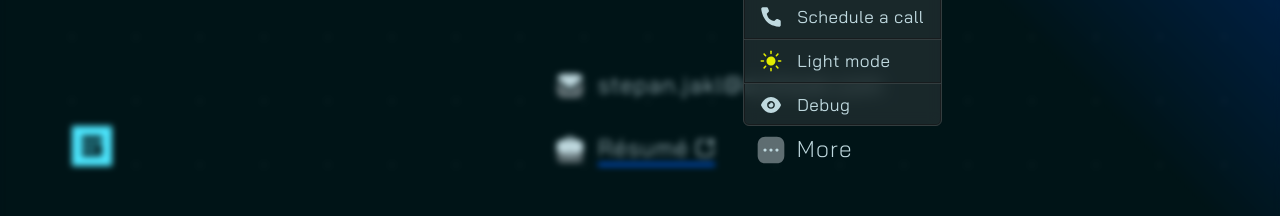
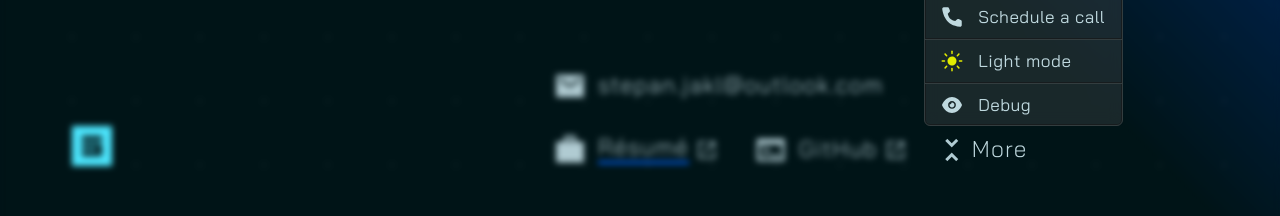
Before and after one commit to stepanjakl/stepanjakl.github.io, a plain HTML site: page index.html in a window 1280 px wide. Both pictures are taken after a click on the link "Open dropdown menu". Shown: the part 531-747 px from the top of the page. Drawn offline with nearby package versions, Linux system fonts and the light colour scheme.

Commit message:
add sharp icons

```diff
--- a/index.html
+++ b/index.html
@@ -5,7 +5,7 @@
     <title>Štěpán Jákl | Front-end web developer & interface designer</title>
     <meta charset="UTF-8"/>
     <meta name="description"
-          content="Experienced and detail-oriented user interface engineer who specializes in crafting intuitive digital solutions. Committed to producing high-quality results for projects with realistic and exciting propositions and tangible outcomes.">
+          content="Experienced and detail-oriented user interface engineer who specializes in crafting intuitive digital solutions. Committed to producing high-quality results for projects with realistic and exciting propositions and tangible outcomes. Equally dedicated to code and design.">
     <meta http-equiv="x-ua-compatible" content="ie=edge"/>
     <meta name="color-scheme" content="dark light">
     <!-- Viewport -->
@@ -26,6 +26,8 @@
     <!-- Styles -->
     <link rel="stylesheet" href="reset.css">
     <link rel="stylesheet" href="style.css">
+    <link rel="stylesheet"
+          href="https://fonts.googleapis.com/css2?family=Material+Symbols+Sharp:opsz,wght,FILL,GRAD@20..48,100..700,0..1,-50..200"/>
     <!-- Panelbear Analytics -->
     <script async src="https://cdn.panelbear.com/analytics.js?site=3Wx7jYhrVYN"></script>
     <script>
@@ -74,6 +76,7 @@
                                     <span>
                                         Experienced and detail-oriented user interface engineer who specializes in crafting intuitive digital solutions.
                                         Committed to producing high-quality results for projects with realistic and exciting propositions and tangible outcomes.
+                                        Equally dedicated to code and design.
                                         <!-- Built with devotion to code and design. -->
                                         <!-- I make complete solutions - from initial research and proposal, to a functional prototype and final app deployment; or I can take on a crucial role within your team. -->
                                     </span>
@@ -189,14 +192,15 @@
                                  onmousedown="window.prompt('Copy to the clipboard: `Cmd/Ctrl + C` and then press `Enter`', 'stepan.jakl@outlook.com')"
                                  onkeydown="window.prompt('Copy to the clipboard: `Cmd/Ctrl + C` and then press `Enter`', 'stepan.jakl@outlook.com')"
                                  tabindex="0" aria-label="Contact me via email">
-                                <svg width="32" height="32" viewBox="0 0 32 32" fill="none"
+                                <!-- <svg width="32" height="32" viewBox="0 0 32 32" fill="none"
                                      xmlns="http://www.w3.org/2000/svg">
                                     <path d="M29.3337 21.2536C29.3337 24.9736 26.347 27.9869 22.627 28.0003H22.6137H9.40033C5.69366 28.0003 2.66699 25.0003 2.66699 21.2803V21.2669C2.66699 21.2669 2.67499 15.3656 2.68566 12.3976C2.68699 11.8403 3.32699 11.5283 3.76299 11.8749C6.93099 14.3883 12.5963 18.9709 12.667 19.0309C13.6137 19.7896 14.8137 20.2176 16.0403 20.2176C17.267 20.2176 18.467 19.7896 19.4137 19.0163C19.4843 18.9696 25.023 14.5243 28.239 11.9696C28.6763 11.6216 29.319 11.9336 29.3203 12.4896C29.3337 15.4349 29.3337 21.2536 29.3337 21.2536Z"
                                           fill="var(--icon-bg)"/>
                                     <path d="M28.6342 7.56478C27.4795 5.38878 25.2075 3.99945 22.7062 3.99945H9.39952C6.89819 3.99945 4.62619 5.38878 3.47152 7.56478C3.21285 8.05145 3.33552 8.65812 3.76619 9.00212L13.6662 16.9208C14.3595 17.4808 15.1995 17.7594 16.0395 17.7594C16.0449 17.7594 16.0489 17.7594 16.0529 17.7594C16.0569 17.7594 16.0622 17.7594 16.0662 17.7594C16.9062 17.7594 17.7462 17.4808 18.4395 16.9208L28.3395 9.00212C28.7702 8.65812 28.8929 8.05145 28.6342 7.56478Z"
                                           fill="var(--icon-fg)"/>
-                                </svg>
-                                <span>stepan.jakl@outlook.com</span>
+                                </svg> -->
+                                <span class="material-symbols-sharp">mail</span>
+                                <span class="label">stepan.jakl@outlook.com</span>
                                 <div class="tooltip__content" style="margin-bottom: 5px">
                                     <span><u>Contact</u> me via email</span>
                                 </div>
@@ -206,8 +210,8 @@
                         <div class="links">
 
                             <a href="https://www.linkedin.com/in/stepanjakl" target="_blank"
-                               aria-label="Read my résumé on LinkedIn" rel="noreferrer">
-                                <svg width="32" height="32" viewBox="0 0 32 32" fill="none"
+                               aria-label="Read my résumé on LinkedIn" rel="noreferrer" class="resume tooltip tooltip-bottom">
+                                <!-- <svg width="32" height="32" viewBox="0 0 32 32" fill="none"
                                      xmlns="http://www.w3.org/2000/svg">
                                     <path d="M2.66699 14.7714C2.73366 17.8887 2.92033 23.2207 2.94699 23.8087C3.04166 25.066 3.52299 26.3367 4.27233 27.2327C5.31499 28.49 6.59899 29.0514 8.38966 29.0514C10.8643 29.0647 13.5923 29.0647 16.2417 29.0647C18.9017 29.0647 21.483 29.0647 23.663 29.0514C25.4283 29.0514 26.7523 28.4754 27.7817 27.2327C28.531 26.3367 29.0123 25.0527 29.0803 23.8087C29.107 23.314 29.2403 17.526 29.3203 14.7714H2.66699Z"
                                           fill="var(--icon-bg)"/>
@@ -216,10 +220,10 @@
                                     <path fill-rule="evenodd" clip-rule="evenodd"
                                           d="M13.615 19.4086C13.4817 19.8926 13.0163 20.2019 12.5123 20.1352C9.11099 19.6606 5.86033 18.4539 3.11633 16.6419C2.83499 16.4579 2.66699 16.1432 2.66699 15.8072V11.1859C2.66699 8.3859 4.94966 6.10857 7.75633 6.10857H10.379C10.6297 4.17257 12.2697 2.66724 14.2723 2.66724H17.715C19.7163 2.66724 21.3577 4.17257 21.6083 6.10857H24.2443C27.043 6.10857 29.3203 8.3859 29.3203 11.1859V15.8072C29.3203 16.1432 29.151 16.4566 28.8723 16.6419C26.123 18.4619 22.859 19.6739 19.435 20.1472C19.3883 20.1539 19.343 20.1566 19.2977 20.1566C18.8457 20.1566 18.4417 19.8512 18.3283 19.4032C18.059 18.3419 17.095 17.5992 15.987 17.5992C14.8643 17.5992 13.911 18.3259 13.615 19.4086ZM17.7149 4.66724H14.2723C13.3749 4.66724 12.6256 5.28057 12.4016 6.10857H19.5843C19.3603 5.28057 18.6109 4.66724 17.7149 4.66724Z"
                                           fill="var(--icon-fg)"/>
-                                </svg>
-                                <span class="tooltip tooltip-bottom">
-                                    <span>Résumé</span>
-                                    <svg width="20" height="20" viewBox="0 0 20 20" fill="none"
+                                </svg> -->
+                                <span class="material-symbols-sharp">work</span>
+                                <span class="label">Résumé</span>
+                                <!-- <svg width="20" height="20" viewBox="0 0 20 20" fill="none"
                                      xmlns="http://www.w3.org/2000/svg">
                                     <path d="M9.43832 2.15332H6.32249C3.75999 2.15332 2.15332 3.96749 2.15332 6.53582V13.4642C2.15332 16.0325 3.75249 17.8467 6.32249 17.8467H13.6758C16.2467 17.8467 17.8458 16.0325 17.8458 13.4642V10.1075"
                                           stroke="var(--text-2)" stroke-width="1.5" stroke-linecap="round"
@@ -227,11 +231,18 @@
                                     <path d="M17.8457 2.15332L13.0303 6.96872M17.8457 2.15332L13.4194 2.16257M17.8457 2.15332L17.8364 6.57963"
                                           stroke="var(--text-2)" stroke-width="1.5" stroke-linecap="round"
                                           stroke-linejoin="round"/>
-                                    </svg>
+                                </svg> -->
+                                <span class="material-symbols-sharp secondary">open_in_new</span>
                                 <span class="tooltip__content" style="margin-top: 13px">
                                     <span><u>Browse</u> my LinkedIn profile</span>
                                 </span>
-                                </span>
+                            </a>
+
+                            <a href="https://github.com/stepanjakl" target="_blank"
+                               aria-label="Visit my profile on GitHub" rel="noreferrer" class="github">
+                                <span class="material-symbols-sharp">terminal</span>
+                                <span class="label">GitHub</span>
+                                <span class="material-symbols-sharp secondary">open_in_new</span>
                             </a>
 
                             <!-- <a href="portfolio.html" target="_blank" aria-label="Portfolio - Figma board" rel="noreferrer" class="tooltip tooltip-bottom" onclick="return false;" style="transition: filter 400ms linear; cursor: not-allowed;">
@@ -289,7 +300,7 @@
                                         <span>Light mode</span>
                                     </label>
                                     <label for="mode" class="dark" tabindex="0">
-                                        <svg width="24" height="24" viewBox="0 0 24 24" fill="#580063"
+                                        <svg width="24" height="24" viewBox="0 0 24 24" fill="currentColor"
                                              xmlns="http://www.w3.org/2000/svg">
                                             <path d="M11.2352 2.25C11.1913 2.25007 11.1475 2.25398 11.1042 2.2617C8.71607 2.68589 6.56931 3.97876 5.07747 5.89129C3.58562 7.80382 2.85422 10.2007 3.02414 12.6203C3.19406 15.0399 4.25328 17.3111 5.99779 18.9963C7.74229 20.6816 10.0487 21.6617 12.4727 21.748C12.5958 21.7525 12.7188 21.748 12.8409 21.748C14.415 21.7488 15.9662 21.3706 17.3632 20.6454C18.7603 19.9201 19.9622 18.8691 20.8674 17.5813C20.9408 17.4703 20.9836 17.3419 20.9916 17.2091C20.9995 17.0763 20.9724 16.9438 20.9128 16.8248C20.8532 16.7058 20.7634 16.6047 20.6523 16.5315C20.5412 16.4583 20.4127 16.4157 20.2799 16.408C18.7815 16.2765 17.3335 15.8023 16.0476 15.0219C14.7618 14.2416 13.6726 13.176 12.8643 11.9076C12.0559 10.6391 11.5501 9.20177 11.3859 7.70665C11.2216 6.21153 11.4034 4.69867 11.9171 3.285C11.9608 3.1719 11.9769 3.04999 11.9639 2.92942C11.951 2.80886 11.9094 2.69314 11.8427 2.59188C11.776 2.49063 11.6861 2.40678 11.5804 2.34731C11.4747 2.28784 11.3564 2.25448 11.2352 2.25V2.25Z"/>
                                         </svg>
@@ -310,15 +321,17 @@
                                     </label>
                                 </span>
                                 <span class="menu__button">
-                                    <svg width="32" height="32" viewBox="0 0 32 32" fill="none"
+                                    <!-- <svg width="32" height="32" viewBox="0 0 32 32" fill="none"
                                          xmlns="http://www.w3.org/2000/svg">
                                         <path d="M21.787 2.6664H10.227C5.70699 2.6664 2.66699 5.83974 2.66699 10.5597V21.4531C2.66699 26.1597 5.70699 29.3331 10.227 29.3331H21.787C26.307 29.3331 29.3337 26.1597 29.3337 21.4531V10.5597C29.3337 5.83974 26.307 2.6664 21.787 2.6664Z"
                                               fill="var(--icon-bg)"/>
                                         <path fill-rule="evenodd" clip-rule="evenodd"
                                               d="M10.028 14.4047C9.14666 14.4047 8.43066 15.1207 8.43066 15.9993C8.43066 16.8793 9.14666 17.5967 10.028 17.5967C10.9093 17.5967 11.6253 16.8793 11.6253 15.9993C11.6253 15.1207 10.9093 14.4047 10.028 14.4047ZM15.9998 14.4047C15.1185 14.4047 14.4025 15.1207 14.4025 15.9993C14.4025 16.8793 15.1185 17.5967 15.9998 17.5967C16.8811 17.5967 17.5971 16.8793 17.5971 15.9993C17.5971 15.1207 16.8811 14.4047 15.9998 14.4047ZM20.3755 15.9993C20.3755 15.1207 21.0915 14.4047 21.9728 14.4047C22.8542 14.4047 23.5702 15.1207 23.5702 15.9993C23.5702 16.8793 22.8542 17.5967 21.9728 17.5967C21.0915 17.5967 20.3755 16.8793 20.3755 15.9993Z"
                                               fill="var(--icon-fg)"/>
-                                    </svg>
-                                    <span>More</span>
+                                    </svg> -->
+                                    <span class="material-symbols-sharp open">unfold_more</span>
+                                    <span class="material-symbols-sharp close">unfold_less</span>
+                                    <span class="label">More</span>
                                 </span>
                                 <div class="underlay underlay-menu"></div>
                             </div>
--- a/style.css
+++ b/style.css
@@ -1,6 +1,7 @@
 /* Colour palette: https://www.hsluv.org/ */
 /* Font sizing: https://seek-oss.github.io/capsize/ */
 /* SVG animation: https://shapeshifter.design/ */
+/* Icons: https://fonts.google.com/icons?icon.style=Sharp */
 
 :root {
 	/* 210, 100, 5 */
@@ -81,6 +82,8 @@
 	--cyan-quarter-50: #697a7e;
 	/* 210, 25, 55 */
 	--cyan-quarter-55: #74878c;
+	/* 210, 25, 60 */
+	--cyan-quarter-60: #809499;
 	/* 210, 25, 65 */
 	--cyan-quarter-65: #8BA2A7;
 	/* 210, 25, 70 */
@@ -120,6 +123,9 @@
 
 	/* 125, 100, 85 */
 	--green: #49f400;
+
+	/* 300, 100, 25 */
+	--navy: #6b0076;
 
 	--width-xs: 480px;
 	--width-sm: 640px;
@@ -246,6 +252,7 @@ body, html {
 	--text-3: var(--cyan-quarter-65);
 	--highlight: var(--blue-full-45);
 
+	--icon: var(--cyan-quarter-80);
 	--icon-bg: var(--cyan-quarter-45);
 	--icon-fg: var(--cyan-quarter-85);
 
@@ -289,6 +296,7 @@ body, html {
 	--text-3: var(--cyan-quarter-65);
 	--highlight: var(--blue-full-45);
 
+	--icon: var(--cyan-quarter-60);
 	--icon-bg: var(--cyan-quarter-75);
 	--icon-fg: var(--cyan-quarter-45);
 
@@ -587,23 +595,23 @@ svg * {
 	align-items: center;
 }
 
-.intro__content .email .email__wrapper > span {
+.intro__content .email .email__wrapper > span.label {
 	color: var(--text-2);
 	margin-left: 12px;
-	margin-right: 24px;
+	/*margin-right: 24px;*/
 	font-size: 22.8571px;
 	line-height: 16px;
 	font-weight: 300;
 	letter-spacing: 1.25px;
 }
 
-.intro__content .email .email__wrapper > span::before {
+.intro__content .email .email__wrapper > span.label::before {
 	content: "";
 	margin-bottom: -0.025em;
 	display: table;
 }
 
-.intro__content .email .email__wrapper > span::after {
+.intro__content .email .email__wrapper > span.label::after {
 	content: "";
 	margin-top: 0.025em;
 	display: table;
@@ -620,10 +628,14 @@ svg * {
 	display: flex;
 	flex-direction: row;
 	align-items: center;
-	margin-right: 40px;
+	margin-right: 28px;
 }
 
-.intro__content .links > a > span {
+.intro__content .links > a.resume {
+	margin-right: 36px;
+}
+
+.intro__content .links > a span.label {
 	color: var(--text-2);
 	margin-left: 12px;
 	font-size: 22.8571px;
@@ -631,27 +643,33 @@ svg * {
 	font-weight: 300;
 	letter-spacing: 1.25px;
 	border-bottom: solid 3px var(--highlight);
-	padding-bottom: 5px;
+	padding-bottom: 6px;
 	padding-top: 3px;
 	display: flex;
 	flex-direction: row;
 	align-items: center;
 }
 
-.intro__content .links > a > span::before {
+.intro__content .links > a span.label::before {
 	content: "";
 	margin-bottom: -0.025em;
 	display: table;
 }
 
-.intro__content .links > a > span::after {
+.intro__content .links > a span.label::after {
 	content: "";
 	margin-top: 0.025em;
 	display: table;
 }
 
-.intro__content .links > a > span > svg {
+.intro__content .links > a.github span.label {
+	border-bottom: none;
+}
+
+.intro__content .links > a span.material-symbols-sharp.secondary {
 	margin-left: 6px;
+	font-size: 24px;
+	font-variation-settings: 'FILL' 0, 'wght' 300, 'GRAD' 0, 'opsz' 24;
 }
 
 .intro__content .links .menu {
@@ -688,23 +706,23 @@ body > input[type="checkbox"] {
 	align-items: center;
 }
 
-.intro__content .links .menu > span.menu__button > span {
+.intro__content .links .menu > span.menu__button > span.label {
 	color: var(--text-2);
-	margin-left: 10px;
 	font-size: 22.8571px;
 	line-height: 16px;
 	font-weight: 300;
 	letter-spacing: 1.25px;
+	margin-left: 4px;
 	user-select: none;
 }
 
-.intro__content .links .menu > span.menu__button > span::before {
+.intro__content .links .menu > span.menu__button > span.label::before {
 	content: "";
 	margin-bottom: -0.025em;
 	display: table;
 }
 
-.intro__content .links .menu > span.menu__button > span::after {
+.intro__content .links .menu > span.menu__button > span.label::after {
 	content: "";
 	margin-top: 0.025em;
 	display: table;
@@ -738,6 +756,18 @@ body > input[type="checkbox"] {
 	visibility: visible !important;
 }
 
+.intro__content .links .menu span.material-symbols-sharp.close {
+	display: none;
+}
+
+.intro__content .links .menu:target span.material-symbols-sharp.close {
+	display: block !important;
+}
+
+.intro__content .links .menu:target span.material-symbols-sharp.open {
+	display: none !important;
+}
+
 .intro__content .links .menu > span.menu__dropdown > * {
 	display: flex;
 	white-space: nowrap;
@@ -753,6 +783,10 @@ body > input[type="checkbox"] {
 	box-shadow: 0 -1px 0 0 var(--context-border-inner);
 	border-top: solid 1px var(--context-border-outer);
 	user-select: none;
+}
+
+.intro__content .links .menu > span.menu__dropdown > label.dark svg {
+	color: var(--navy);
 }
 
 .intro__content .links .menu > span.menu__dropdown > *:last-child {
@@ -817,7 +851,7 @@ body > input[type="checkbox"] {
 }
 
 .intro__wrapper .about:target,
-.intro__wrapper .about:target ~ .intro__content .links .menu__dropdown  {
+.intro__wrapper .about:target ~ .intro__content .links .menu__dropdown {
 	visibility: visible !important;
 }
 
@@ -1423,3 +1457,10 @@ body > input[type="checkbox"] {
 	outline: var(--highlight) solid 2px;
 	outline-offset: 4px;
 }
+
+/* Material Symbols */
+span.material-symbols-sharp {
+	font-size: 32px;
+	color: var(--icon);
+	font-variation-settings: 'FILL' 1, 'wght' 600, 'GRAD' 0, 'opsz' 40;
+}
```
Lines whose indentation alone changed are shown as unchanged.
